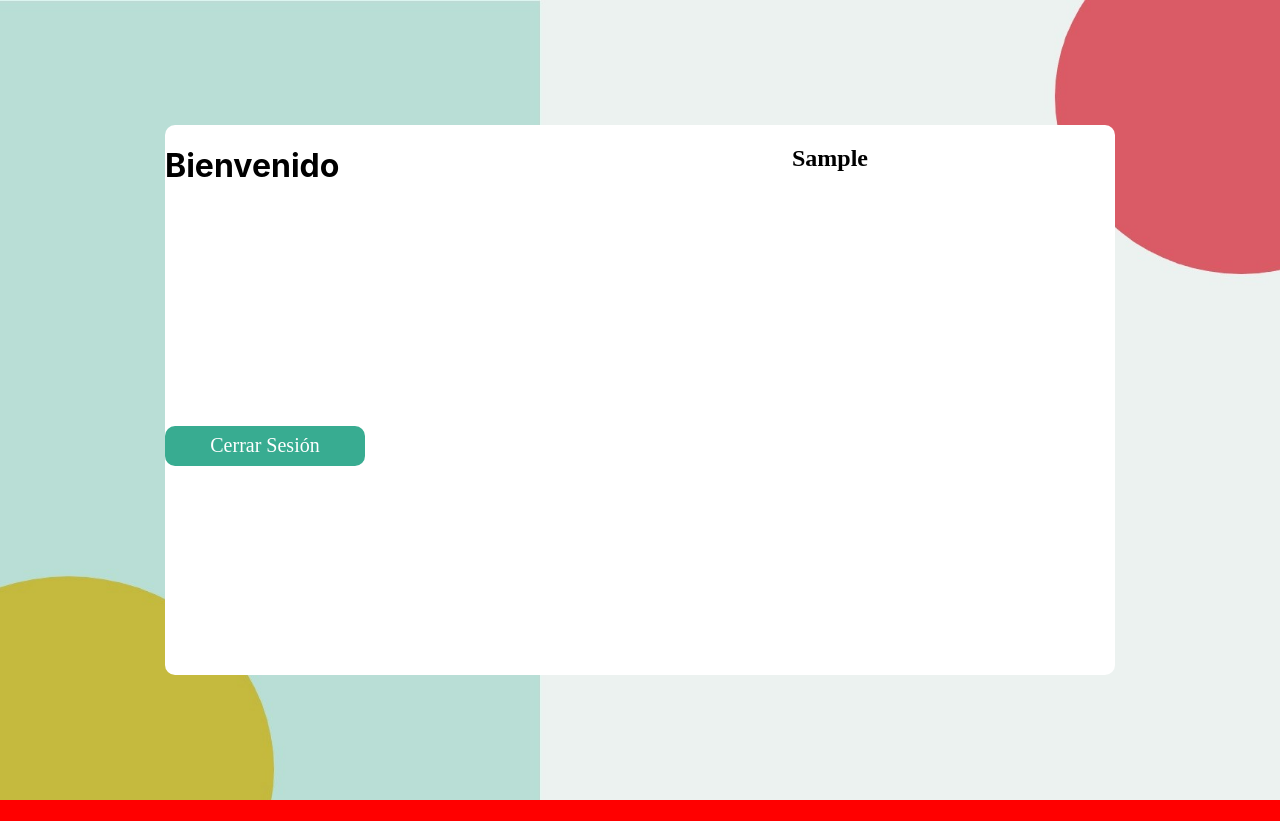
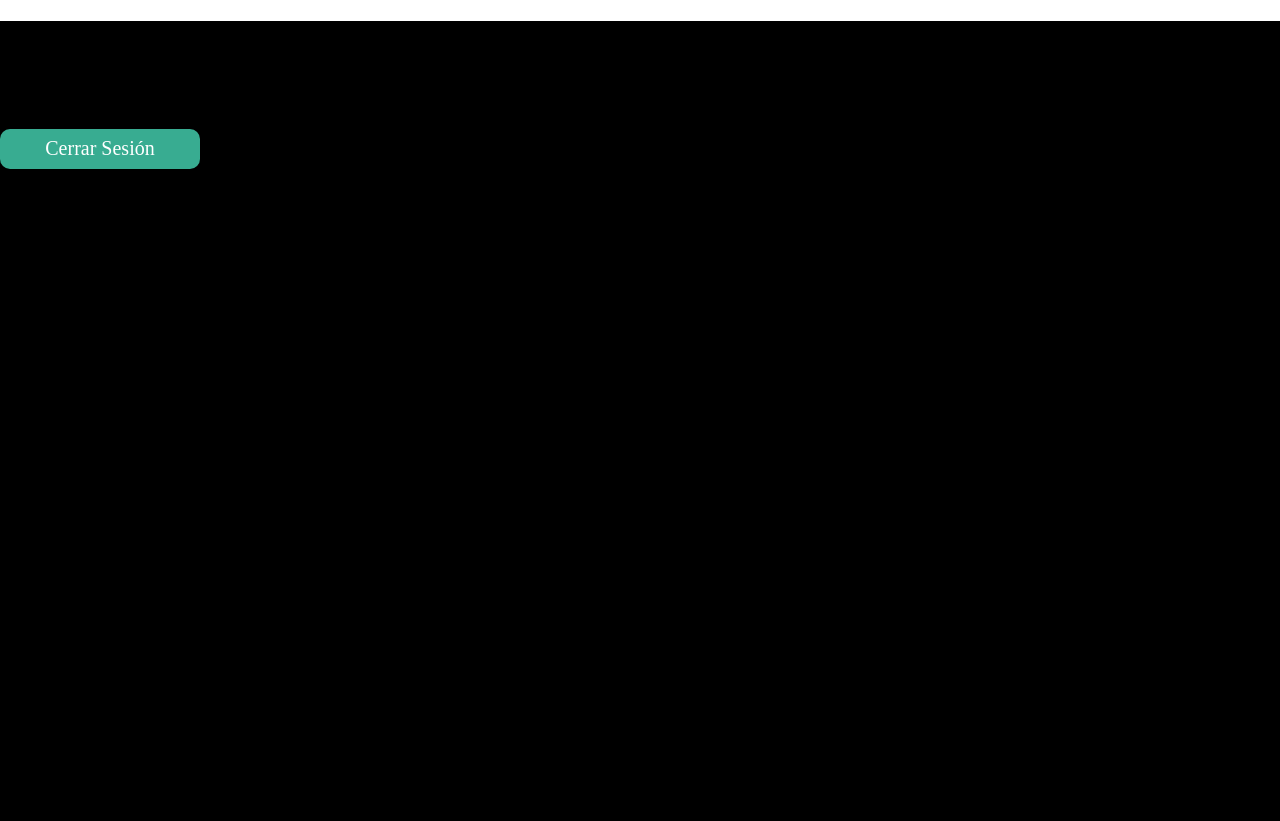
Before and after one commit to BrayanOrteg/icesi_viajes_react, a React (Create React App) app: page / in a window 1280 px wide. Both pictures are taken after typing "Sample", "Sample123" into the empty fields and a click on the button "Iniciar Sesión". Before the commit the page ends 800 px from the top, so only its background shows below. Built offline with nearby package versions, Linux system fonts and the light colour scheme.

Commit message:
Correction in the css

```diff
--- a/src/Home.js
+++ /dev/null
@@ -1,23 +0,0 @@
-function Home({user, setUser}){
-
-
-
-  const handleLogout = async (e) => {
-    e.preventDefault();
-    setUser([ ])
-  };
-
-
-    return (
-        <div className="container">
-          <h1>Bienvenido</h1>
-          <h2>{user}</h2>
-
-          <button type="submit" onClick={handleLogout} >Cerrar Sesión</button>
-        </div>
-
-
-    );
-}
-
-export default Home;
--- /dev/null
+++ b/src/homeComponent/Home.css
@@ -0,0 +1,9 @@
+.home-html-body{
+    height: 100vh;
+    width: 100%;
+    margin: 0;
+    padding: 0;
+    background-color: black;
+
+
+  }
--- /dev/null
+++ b/src/homeComponent/Home.js
@@ -0,0 +1,32 @@
+import React from 'react';
+import './Home.css';
+
+function Home({user, setUser}){
+
+
+
+  const handleLogout = async (e) => {
+    e.preventDefault();
+    setUser([ ])
+  };
+
+
+    return (
+        <html className='home-html-body'>
+          <body className='home-html-body'>
+
+            <div className="container-home">
+              <h1>Bienvenido</h1>
+              <h2>{user}</h2>
+
+              <button type="submit" onClick={handleLogout} >Cerrar Sesión</button>
+            </div>
+          </body>
+        </html>
+
+
+
+    );
+}
+
+export default Home;
--- a/src/Login.css
+++ b/src/loginComponent/Login.css
@@ -1,10 +1,9 @@
 
-html, body {
-    height: 100%;
+.login-html-body{
+    height: 100vh;
     width: 100%;
     margin: 0;
     padding: 0;
-    background-color: red;
     display: flex;
     align-items: center;
     justify-content: center;
@@ -14,7 +13,7 @@ html, body {
 
   }
 
-.container{
+.container-login{
     align-self: center;
     justify-self: center;
     display: grid;
--- a/src/Login.js
+++ b/src/loginComponent/Login.js
@@ -20,10 +20,10 @@ function Login({setUser}) {
   };
 
   return (
-    <html>
+    <html className='login-html-body'>
         <link href='https://fonts.googleapis.com/css?family=Rubik' rel='stylesheet'></link>
-        <body>
-            <div className='container'>
+        <body className='login-html-body'>
+            <div className='container-login'>
                 <div className='welcome'>
 
                     <img src={logo} className='logoApplication'/>
```
Also changed, not shown: src/App.js (+7 -7 lines), src/Home.css (deleted), src/loginComponent/assets/background_login.jpg (renamed from src/assets/background_login.jpg), src/loginComponent/assets/logo_icesi.png (renamed from src/assets/logo_icesi.png).
